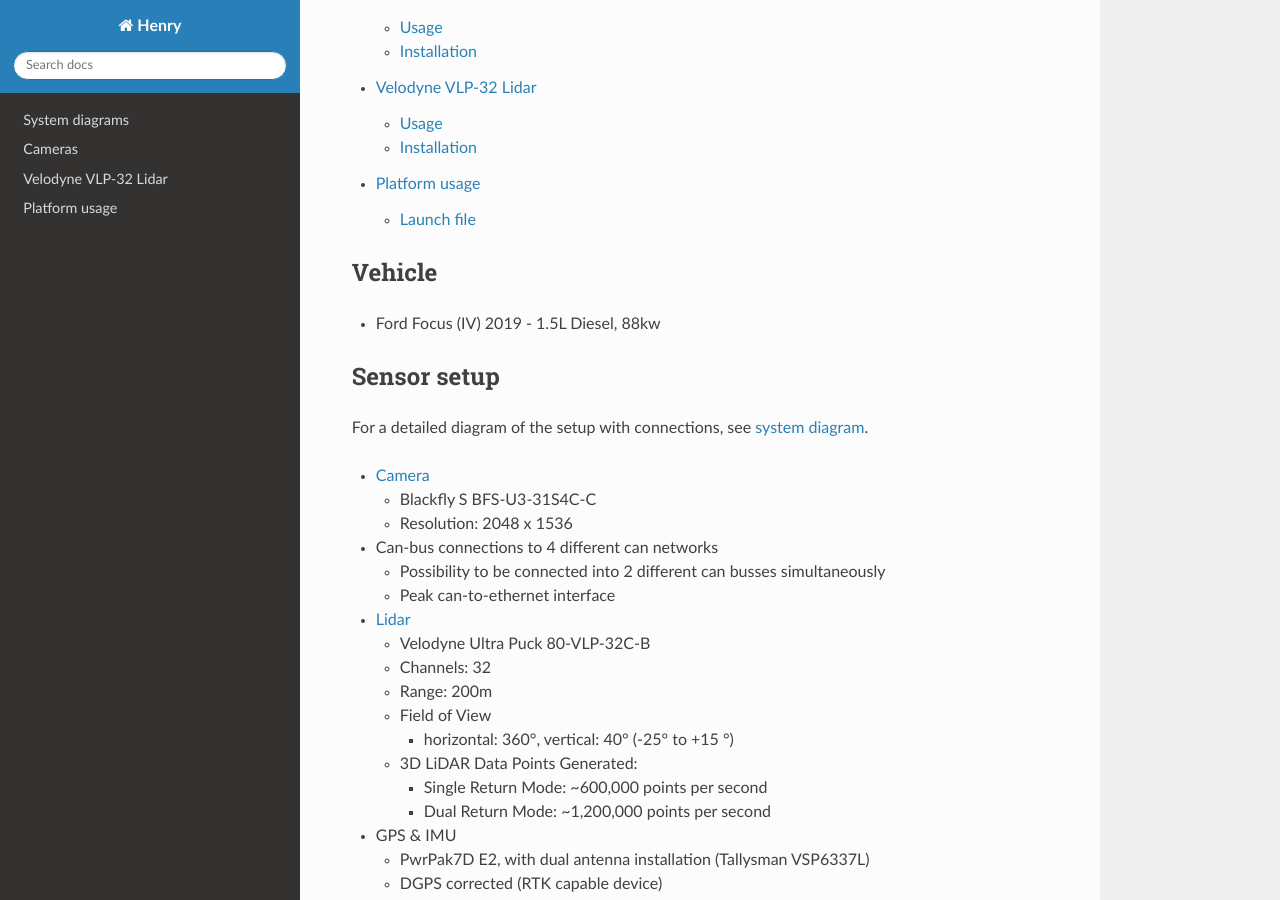
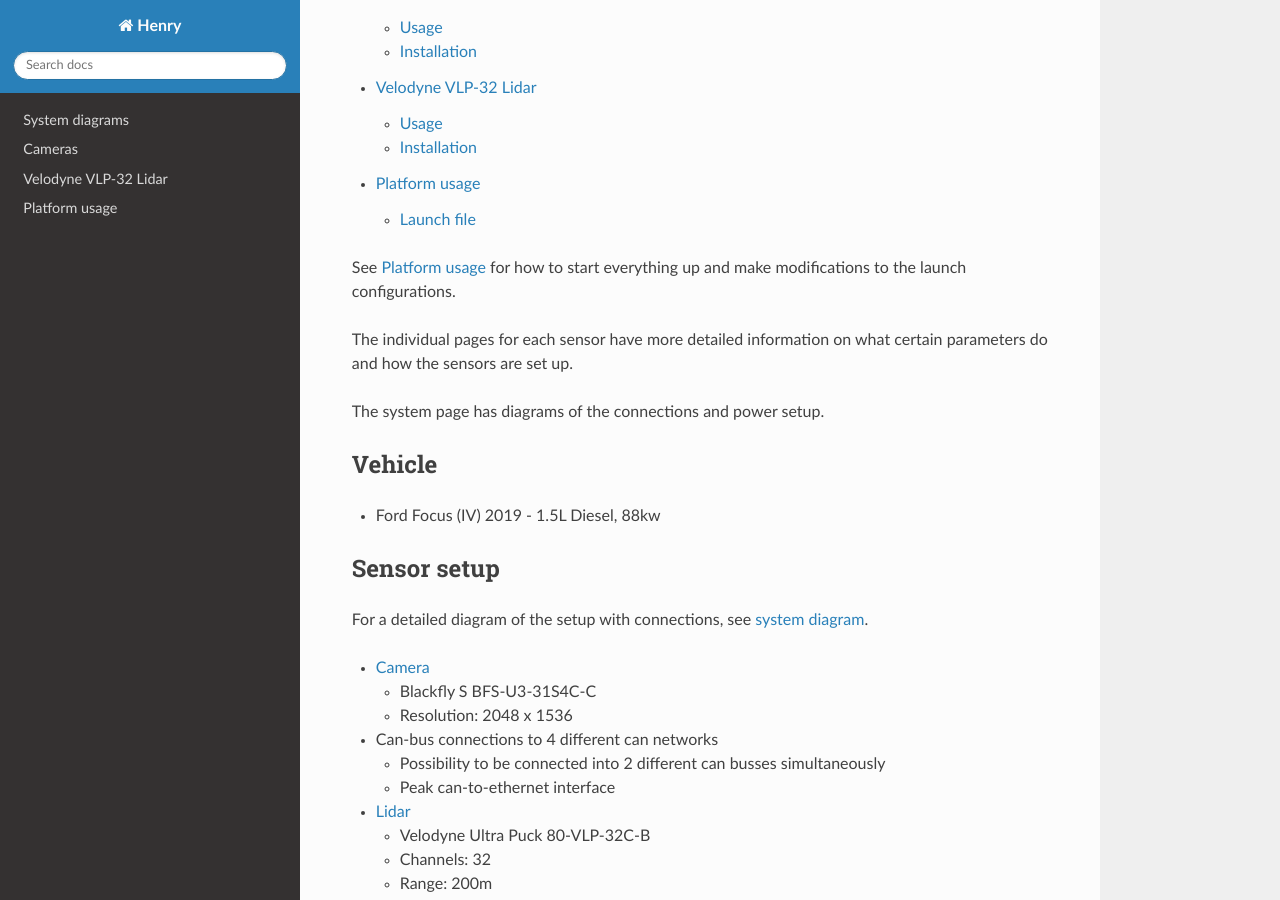
Before and after one commit to autonomymobilitylab/HenryRTD, a Sphinx documentation site: the page built from docs/source/index.rst, in a window 1280 px wide and 900 px high, scrolled down 1075 px. Built offline with Sphinx 7.4.7 and the Read the Docs theme 3.1.0, drawn with Linux system fonts in a browser that asks for light colours.

```diff
--- a/docs/source/index.rst
+++ b/docs/source/index.rst
@@ -20,6 +20,13 @@
   cameras
   lidar
   platform_usage
+
+See :doc:`platform_usage` for how to start everything up and make modifications to the launch configurations.
+
+The individual pages for each sensor have more detailed information on what certain parameters do and how the sensors are set up.
+
+The system page has diagrams of the connections and power setup.
+
 
 Vehicle
 --------
```
Also changed, not shown: docs/source/cameras.rst (+11 -1 lines).
